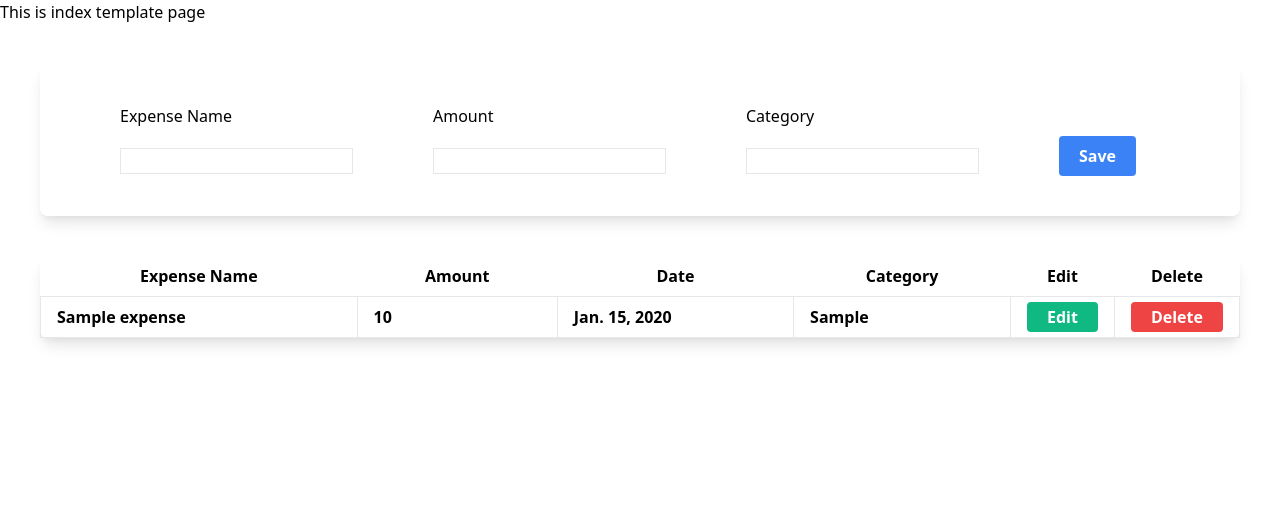
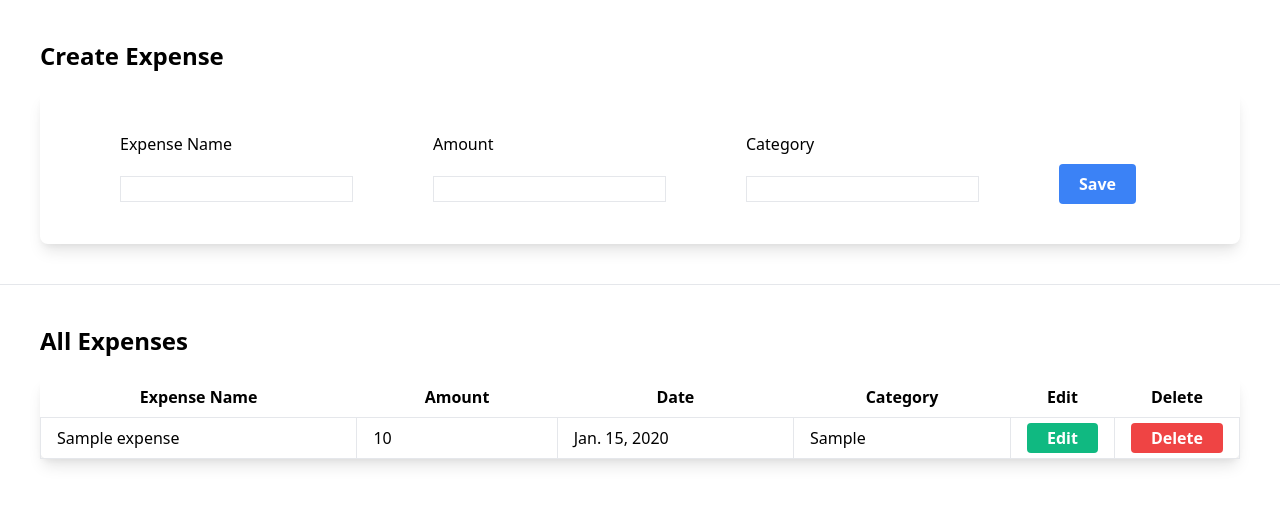
Before and after one commit to stanislavtz/expense-tracker, a Django app: page / in a window 1280 px wide. Shown: the top 505 px of the page. Run offline with Django 5.2, Linux system fonts and the light colour scheme; tables that the repository leaves empty hold one stand-in row (values such as "Sample post"); style sheets or scripts are compiled from the project's sources.

Commit message:
Update index template.

```diff
--- a/myapp/templates/myapp/includes/all_expenses.html
+++ b/myapp/templates/myapp/includes/all_expenses.html
@@ -1,4 +1,4 @@
-<table class="table-fixed m-10 shadow-lg rounded-lg">
+<table class="table-fixed my-5 shadow-lg rounded-lg">
     <thead>
         <tr>
             <th class="w-1/3 px-4 py-2">Expense Name</th>
@@ -13,11 +13,11 @@
     <tbody>
         {% for expense in all_expenses %}
             <tr>
-                <td class="border px-4 py-2 font-bold">{{ expense.name }}</td>
-                <td class="border px-4 py-2 font-bold">{{ expense.amount }}</td>
-                <td class="border px-4 py-2 font-bold">{{ expense.created }}</td>
-                <td class="border px-4 py-2 font-bold">{{ expense.category }}</td>
-                <td class="border px-4 py-2 font-bold">
+                <td class="border px-4 py-2">{{ expense.name }}</td>
+                <td class="border px-4 py-2">{{ expense.amount }}</td>
+                <td class="border px-4 py-2">{{ expense.created }}</td>
+                <td class="border px-4 py-2">{{ expense.category }}</td>
+                <td class="border px-4 py-2">
                     <a class="bg-green-500 hover:bg-green-700 text-white font-bold py-1 px-5 rounded" href="edit/{{ expense.id }}">Edit</a>
                 </td>
                 <td class="border px-4 py-2">
--- a/myapp/templates/myapp/includes/expense_form.html
+++ /dev/null
@@ -1,29 +0,0 @@
-<form method="POST" class="shadow-lg m-10 rounded-lg">
-    {% csrf_token %}
-    <div class="form-container p-10 flex">
-        <div class="mx-10">
-            <div class="mb-5">
-                <label>Expense Name</label>
-            </div>
-            <div class="border">{{ form.name }}</div>
-        </div>
-
-        <div class="mx-10">
-            <div class="mb-5">
-                <label>Amount</label>
-            </div>
-            <div class="border">{{ form.amount }}</div>
-        </div>
-
-        <div class="mx-10">
-            <div class="mb-5">
-                <label>Category</label>
-            </div>
-            <div class="border">{{ form.category }}</div>
-        </div>
-
-        <div class="mx-10 mt-8">
-            <button type="submit" class="bg-blue-500 hover:bg-blue-700 text-white font-bold py-2 px-5 rounded">Save</button>
-        </div>
-    </div>
-</form>
--- a/myapp/templates/myapp/index.html
+++ b/myapp/templates/myapp/index.html
@@ -3,10 +3,14 @@
 {% block title %}Index Page{% endblock %}
 
 {% block body %}
-    <h1>This is index template page</h1>
-
-    {% include "myapp/includes/expense_form.html" %}
-
-    {% include "myapp/includes/all_expenses.html" %}
+    <div class="m-10">
+        <h1 class="font-bold text-2xl">Create Expense</h1>
+        {% include "myapp/includes/create_expense.html" %}
+    </div>
+    <hr>
+    <div class="m-10">
+        <h1 class="font-bold text-2xl">All Expenses</h1>
+        {% include "myapp/includes/all_expenses.html" %}
+    </div>
 
 {% endblock %}
```
